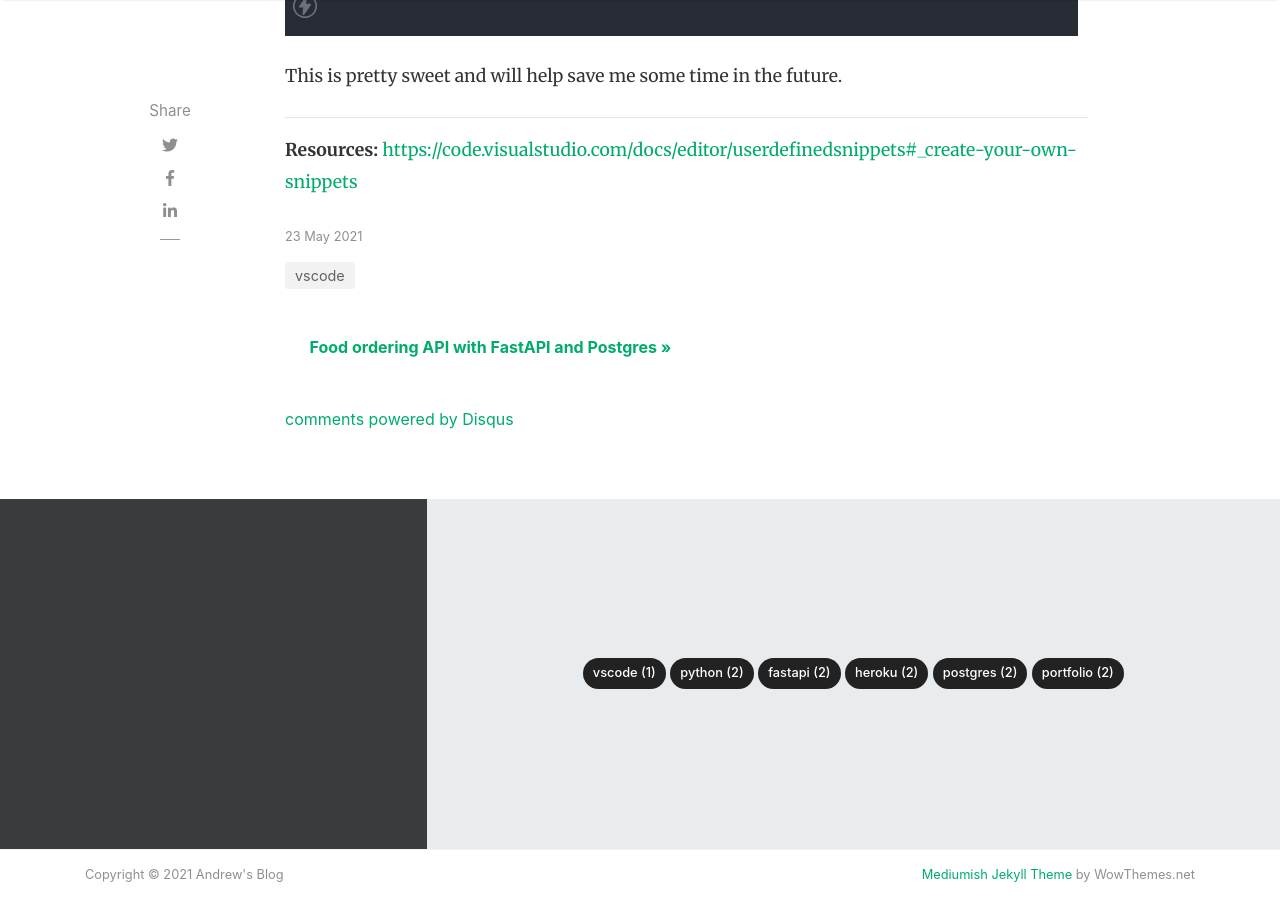
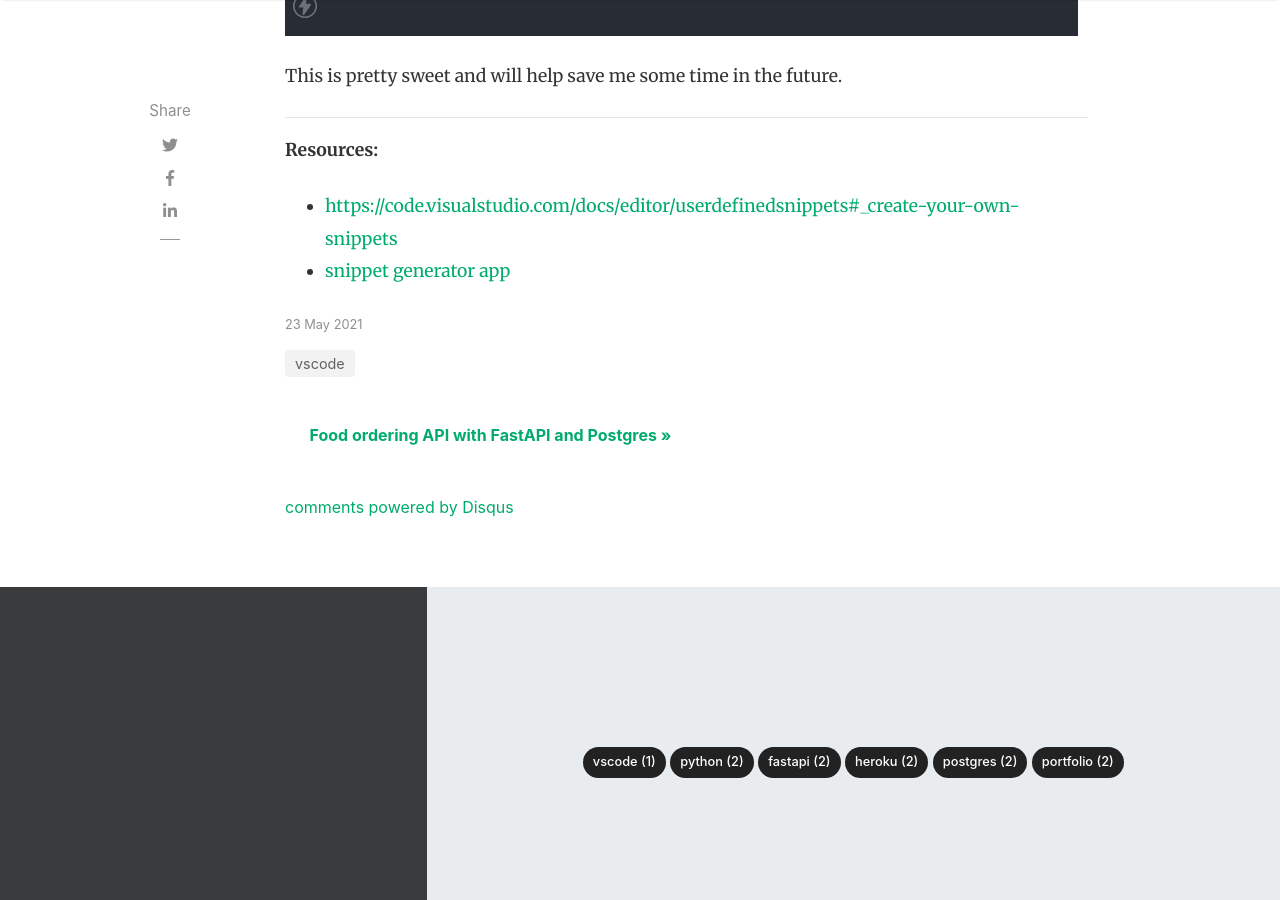
Before and after one commit to andrewguest/blog, a Jekyll site: the page built from _posts/2021-05-23-create-custom-snippets-in-vscode.md, in a window 1280 px wide and 900 px high, scrolled down 3791 px. Built offline with Jekyll 4.4.1, drawn with Linux system fonts in a browser that asks for light colours; nearby versions of some CDN libraries; comment, search, counter and statistics services are not loaded.

Commit message:
Update 2021-05-23-create-custom-snippets-in-vscode.md

```diff
--- a/_posts/2021-05-23-create-custom-snippets-in-vscode.md
+++ b/_posts/2021-05-23-create-custom-snippets-in-vscode.md
@@ -73,4 +73,6 @@ This is pretty sweet and will help save me some time in the future.
 
 ---
 
-**Resources:** [https://code.visualstudio.com/docs/editor/userdefinedsnippets#_create-your-own-snippets](https://code.visualstudio.com/docs/editor/userdefinedsnippets#_create-your-own-snippets)
+**Resources:**
+ * [https://code.visualstudio.com/docs/editor/userdefinedsnippets#_create-your-own-snippets](https://code.visualstudio.com/docs/editor/userdefinedsnippets#_create-your-own-snippets)
+ * [snippet generator app](https://snippet-generator.app)
```
